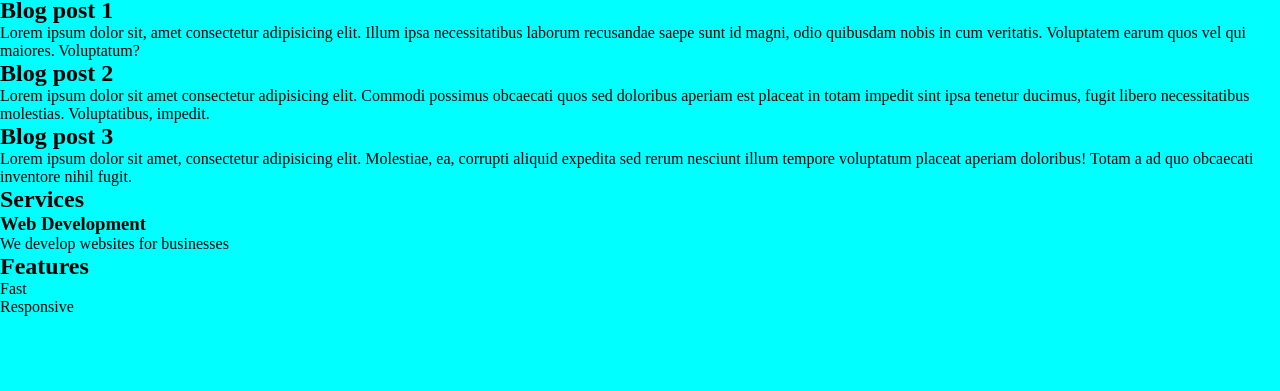
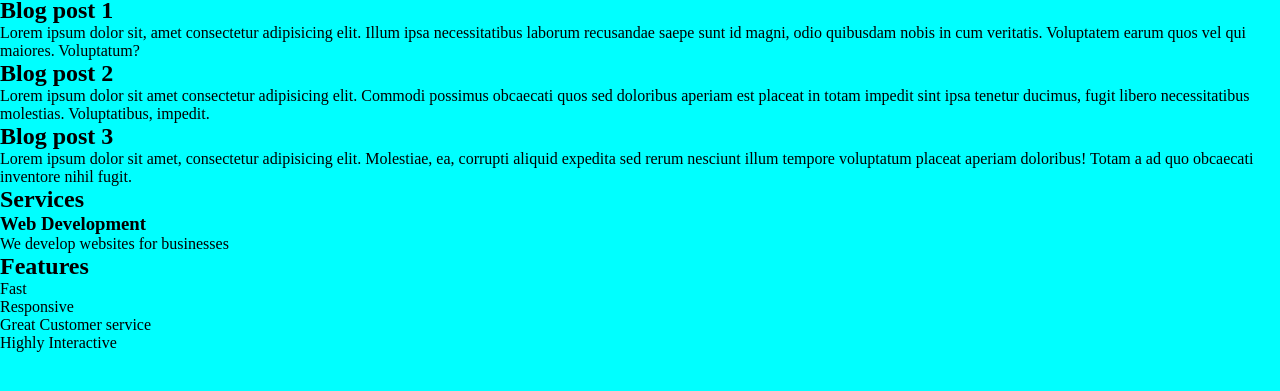
Before and after one commit to mechseiko/geegstackAcademy-github-lecture1, a plain HTML site: page Index.html in a window 1280 px wide. Shown: the part 149-540 px from the top of the page. Drawn offline with Linux system fonts and the light colour scheme.

Commit message:
New changes made to Index.html

```diff
--- a/Index.html
+++ b/Index.html
@@ -44,6 +44,8 @@
         <ul>
             <li>Fast</li>
             <li>Responsive</li>
+            <li>Great Customer service</li>
+            <li>Highly Interactive</li>
         </ul>
     </section>
     <!-- Git is already aware of this file, but the file is currently Untracked by git
```
